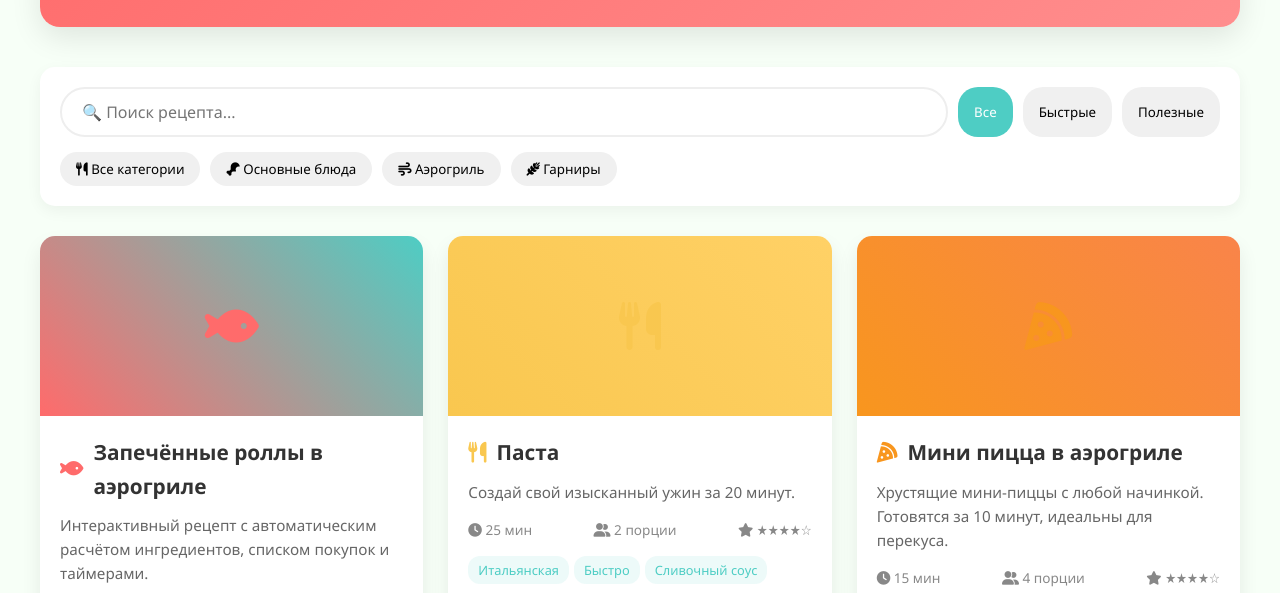
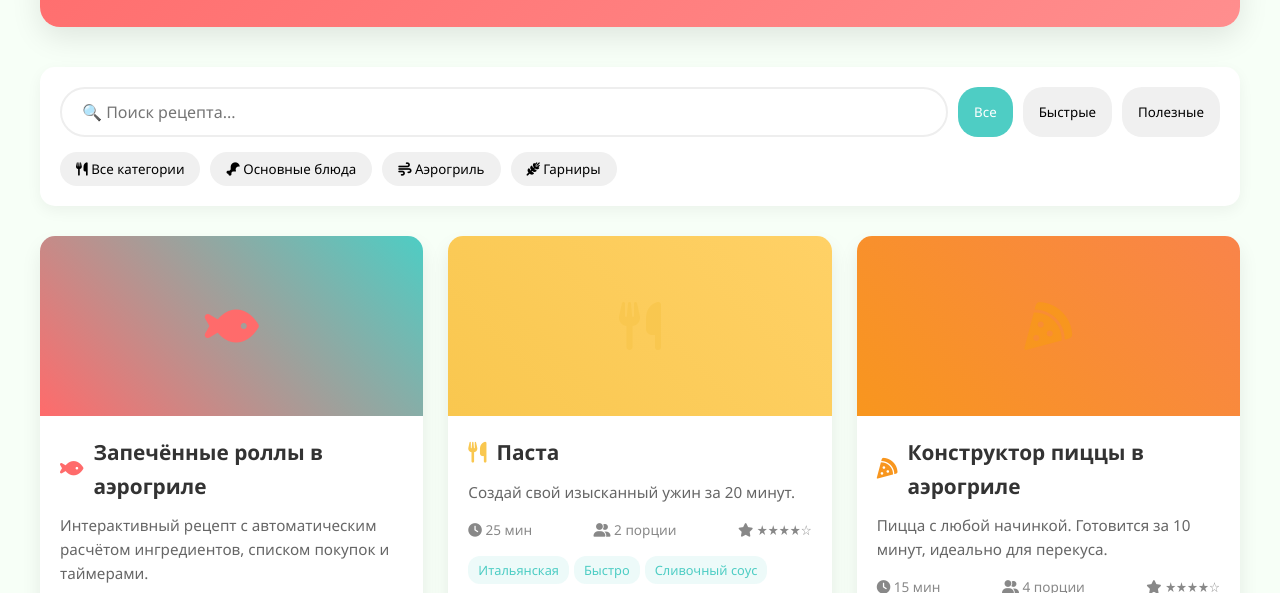
Before and after one commit to stasdubodil/book-of-recipes, a plain HTML site: page index.html in a window 1280 px wide. Shown: the part 183-776 px from the top of the page. Drawn offline with Linux system fonts and the light colour scheme.

Commit message:
Update index.html

```diff
--- a/index.html
+++ b/index.html
@@ -341,10 +341,10 @@
                 <div class="recipe-content">
                     <h3 class="recipe-title">
                         <i class="fas fa-pizza-slice icon-pizza"></i>
-                        Мини пицца в аэрогриле
+                        Конструктор пиццы в аэрогриле
                     </h3>
                     <p class="recipe-desc">
-                        Хрустящие мини-пиццы с любой начинкой. Готовятся за 10 минут, идеальны для перекуса.
+                        Пицца с любой начинкой. Готовится за 10 минут, идеально для перекуса.
                     </p>
                     <div class="recipe-meta">
                         <span><i class="fas fa-clock"></i> 15 мин</span>
@@ -356,7 +356,7 @@
                         <span class="tag">Закуска</span>
                         <span class="tag">Аэрогриль</span>
                     </div>
-                    <a href="https://stasdubodil.github.io/book-of-recipes/mini-pizza-airfryer/" class="open-btn">
+                    <a href="https://stasdubodil.github.io/book-of-recipes/pizza/" class="open-btn">
                         <i class="fas fa-external-link-alt"></i> Открыть рецепт
                     </a>
                 </div>
```
